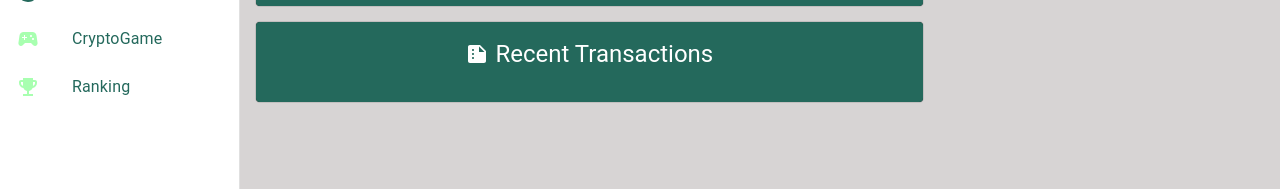
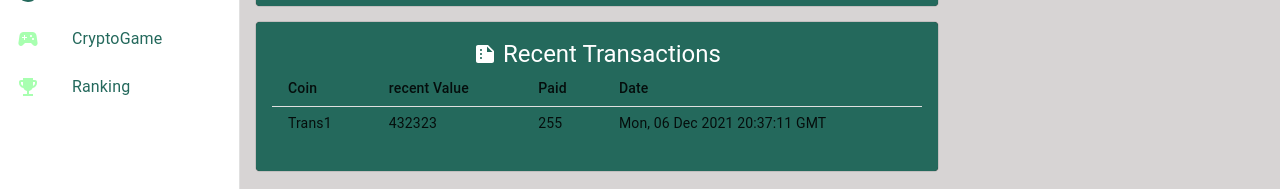
Before and after one commit to PogChampisAlreadyTaken/wt-frontend, a React (Create React App) app: page /game in a window 1280 px wide. Shown: the part 250-439 px from the top of the page. Built offline with nearby package versions, Linux system fonts and the light colour scheme; no server answers.

Commit message:
implemented Recent-Transactions component

```diff
--- a/src/App.tsx
+++ b/src/App.tsx
@@ -35,13 +35,31 @@ function App() {
       email: "hans@flamme",
       friends: [{ id: "2", name: "hans", email: "hansmail@blah", friends: [] }],
     };
+    user.gameStats = {
+      portfolio: {
+        ["USD"]: {
+          amount: 500,
+          name: "USD",
+        },
+      },
+      dailyProfit: 1,
+      totalProfit: 2,
+      roundProfit: 3,
+      recentTransactions: [],
+    };
+    const transaction = {
+      name: "Trans1",
+      amount: 255,
+      price: 432323,
+      date: Date.now(),
+    };
+    user.gameStats?.recentTransactions.push(transaction);
     setUser(user);
   }, []);
 
   return (
     <div className="App">
       <CoinContext.Provider value={[coin, setCoin]}>
-
         <UserContext.Provider value={[user, setUser]}>
           <AllUserContext.Provider value={[allUsers, setAllUsers]}>
             <BrowserRouter>
--- a/src/components/cards/RecentTransactions.tsx
+++ b/src/components/cards/RecentTransactions.tsx
@@ -1,22 +1,67 @@
+import * as React from "react";
 import Card from "@mui/material/Card";
 import CardActions from "@mui/material/CardActions";
 import CardContent from "@mui/material/CardContent";
 import { makeStyles } from "@material-ui/core/styles";
 import Typography from "@mui/material/Typography";
-import SummarizeIcon from '@mui/icons-material/Summarize';
+import SummarizeIcon from "@mui/icons-material/Summarize";
+import { UserContext } from "../../context/userContext";
+import {
+  Table,
+  TableBody,
+  TableCell,
+  TableContainer,
+  TableHead,
+  TableRow,
+} from "@mui/material";
 
 export default function RecentTransactions() {
   const classes = useStyles();
+
+  const [userContext, setUserContext] = React.useContext(UserContext);
+
   return (
     <Card className={classes.recentTransactions}>
       <CardContent>
         <Typography variant="h5" component="h2">
-          <SummarizeIcon style={{marginBottom: "-4px"}}/> Recent Transactions
+          <SummarizeIcon style={{ marginBottom: "-4px" }} /> Recent Transactions
         </Typography>
+        <TableContainer>
+          <Table sx={{ minWidth: 650 }} size="small" aria-label="a dense table">
+            <TableHead>
+              <TableRow>
+                <TableCell>Coin</TableCell>
+                <TableCell>recent Value</TableCell>
+                <TableCell>Paid</TableCell>
+                <TableCell>Date</TableCell>
+              </TableRow>
+            </TableHead>
+            <TableBody>
+              {userContext?.gameStats?.recentTransactions.map(
+                (transaction, index) => (
+                  <TableRow
+                    key={String(index)}
+                    sx={{ "&:last-child td, &:last-child th": { border: 0 } }}
+                  >
+                    <TableCell>{transaction.name}</TableCell>
+                    <TableCell>{transaction.price}</TableCell>
+                    <TableCell>{transaction.amount}</TableCell>
+                    <TableCell>{getDayAndTime(transaction.date)}</TableCell>
+                  </TableRow>
+                )
+              )}
+            </TableBody>
+          </Table>
+        </TableContainer>
       </CardContent>
       <CardActions></CardActions>
     </Card>
   );
+}
+
+function getDayAndTime(timeStamp: number) {
+  const date = new Date(timeStamp).toUTCString();
+  return date.toString();
 }
 
 const useStyles = makeStyles({
```
Lines whose indentation alone changed are shown as unchanged.
